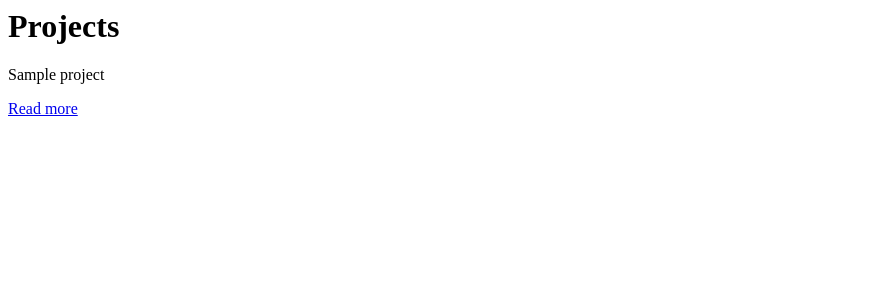
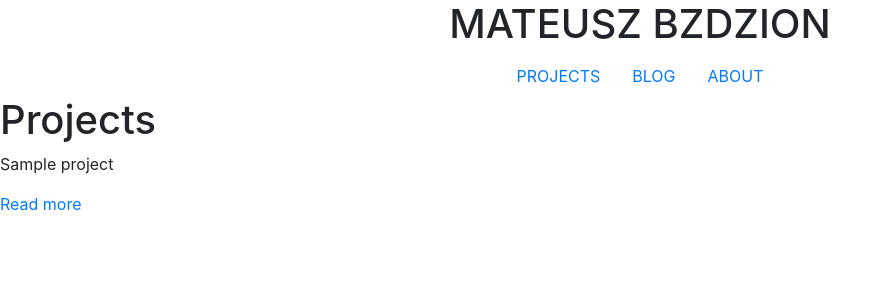
Before and after one commit to MateusBz/portfolio, a Django app: page / in a window 1280 px wide. Shown: the top 300 px of the page, without its empty margins (0-890 px from the left). Run offline with Django 3.2, Linux system fonts and the light colour scheme; tables that the repository leaves empty hold one stand-in row (values such as "Sample post"); some libraries are stand-ins or nearby versions.

Commit message:
add static

```diff
--- a/portfolio/settings.py
+++ b/portfolio/settings.py
@@ -123,3 +123,6 @@ USE_TZ = True
 # https://docs.djangoproject.com/en/3.1/howto/static-files/
 
 STATIC_URL = '/static/'
+STATICFILES_DIRS = [
+    os.path.join(BASE_DIR, 'static'),
+]
--- /dev/null
+++ b/static/css/main.css
@@ -0,0 +1,7 @@
+header {
+    text-align: center;
+    text-transform: uppercase;
+}
+.nav{
+    text-transform: uppercase;
+}
--- /dev/null
+++ b/templates/base.html
@@ -0,0 +1,40 @@
+{% load static %}
+<!doctype html>
+<html lang="en">
+  <head>
+    <!-- Required meta tags -->
+    <meta charset="utf-8">
+    <meta name="viewport" content="width=device-width, initial-scale=1, shrink-to-fit=no">
+
+    <!-- Bootstrap CSS -->
+    <link rel="stylesheet" href="https://stackpath.bootstrapcdn.com/bootstrap/4.5.2/css/bootstrap.min.css" integrity="sha384-JcKb8q3iqJ61gNV9KGb8thSsNjpSL0n8PARn9HuZOnIxN0hoP+VmmDGMN5t9UJ0Z" crossorigin="anonymous">
+
+    <link rel="stylesheet" href="{% static 'css/main.css' %}">
+    <title>Mateusz Bzdzion</title>
+  </head>
+  <body>
+    <header>
+        <h1>Mateusz Bzdzion</h1>
+    </header>
+        <ul class="nav justify-content-center">
+            <li class="nav-item">
+                <a class="nav-link" href="#">Projects</a>
+            </li>
+            <li class="nav-item">
+                <a class="nav-link" href="#">Blog</a>
+            </li>
+            <li class="nav-item">
+                <a class="nav-link" href="#">About</a>
+            </li>
+        </ul>
+
+        {% block page_content %}
+        {% endblock page_content %}
+
+    <!-- Optional JavaScript -->
+    <!-- jQuery first, then Popper.js, then Bootstrap JS -->
+    <script src="https://code.jquery.com/jquery-3.5.1.slim.min.js" integrity="sha384-DfXdz2htPH0lsSSs5nCTpuj/zy4C+OGpamoFVy38MVBnE+IbbVYUew+OrCXaRkfj" crossorigin="anonymous"></script>
+    <script src="https://cdn.jsdelivr.net/npm/popper.js@1.16.1/dist/umd/popper.min.js" integrity="sha384-9/reFTGAW83EW2RDu2S0VKaIzap3H66lZH81PoYlFhbGU+6BZp6G7niu735Sk7lN" crossorigin="anonymous"></script>
+    <script src="https://stackpath.bootstrapcdn.com/bootstrap/4.5.2/js/bootstrap.min.js" integrity="sha384-B4gt1jrGC7Jh4AgTPSdUtOBvfO8shuf57BaghqFfPlYxofvL8/KUEfYiJOMMV+rV" crossorigin="anonymous"></script>
+  </body>
+</html>
--- a/templates/projects/project_detail.html
+++ b/templates/projects/project_detail.html
@@ -1,6 +1,10 @@
+{% extends 'base.html' %}
+{% load static %}
+{% block page_content %}
     <h1>Project Detail</h1>
     <p>{{ object.title}}</p>
     <p>{{ object.description}}</p>
     <p>{{ object.technology}}</p>
     <p>{{ object.github}}</p>
     <p>{{ object.demo}}</p>
+{% endblock page_content %}
--- a/templates/projects/project_list.html
+++ b/templates/projects/project_list.html
@@ -1,4 +1,8 @@
-<h1>Projects</h1>
-{% for project in projects  %}
-    <p>{{ project.title }}</p><a href="{% url 'project_detail' project.pk %}">Read more</a>
-{% endfor %}
+{% extends 'base.html' %}
+{% load static %}
+{% block page_content %}
+    <h1>Projects</h1>
+    {% for project in projects  %}
+        <p>{{ project.title }}</p><a href="{% url 'project_detail' project.pk %}">Read more</a>
+    {% endfor %}
+{% endblock page_content %}
```
Lines whose indentation alone changed are shown as unchanged.
